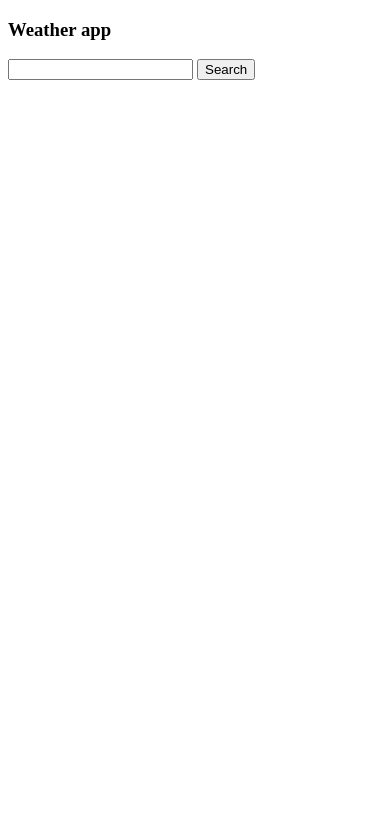
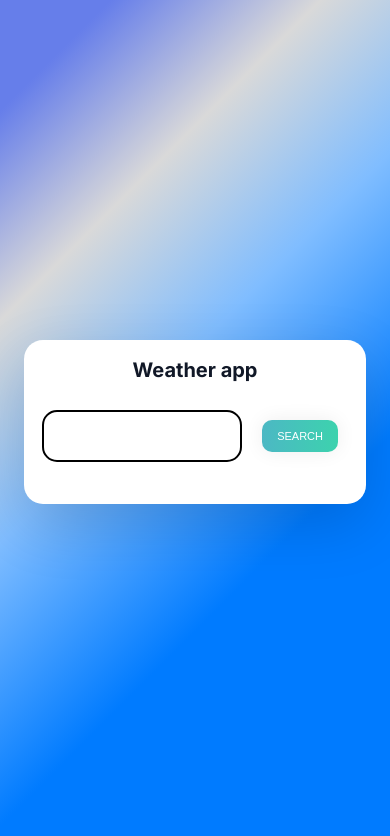
Before and after one commit to DomCraft-Dev/weather-app, a plain HTML site: page index.html in a window 390 px wide. Drawn offline with Linux system fonts and the light colour scheme.

Commit message:
V1.1 UI update

```diff
--- a/index.html
+++ b/index.html
@@ -5,6 +5,8 @@
     <meta name="viewport" content="width=device-width, initial-scale=1.0">
     <title>Weather app</title>
     <link rel="stylesheet" href="style.css">
+    <link rel="preconnect" href="https://fonts.googleapis.com">
+    <link href="https://fonts.googleapis.com/css2?family=Inter:wght@400;500;600;700&display=swap" rel="stylesheet">
 </head>
 <body>
     <div class="container">
--- a/style.css
+++ b/style.css
@@ -0,0 +1,145 @@
+/*========= Reset & Base ==========*/
+*{
+    margin: 0;
+    padding: 0;
+    box-sizing: border-box;
+}
+body {
+    font-family: 'Inter' , -apple-system, sans-serif;
+    background: #667EEA;
+    background: linear-gradient(135deg,rgba(102, 126, 234, 1) 9%, rgba(217, 217, 217, 1) 26%, rgba(128, 189, 255, 1) 44%, rgba(0, 123, 255, 1) 67%);
+    min-height: 100vh;
+    display: flex;
+    justify-content: center;
+    align-items: center;
+    padding: 24px;
+}
+/*========Container=======*/
+.container {
+    background: white;
+    border-radius: 24px;
+    padding: 40px;
+    max-width: 480px;
+    width: 100%;
+    box-shadow: 0 20px 60px rgba(0, 0, 0, 0.15);
+}
+/*========Title=========*/
+h3{
+    font-size: 28px;
+    font-weight: 700;
+    color: #111827;
+    text-align: center;
+    margin-bottom: 28px;
+}
+.container >div:first-of-type{
+    display: flex;
+    gap: 10px;
+    margin-bottom: 24px;
+}
+/*Search Box*/
+#inputText{
+    flex: 1;
+    padding: 14px 18px;
+    border:  2px solid black;
+    border-radius: 15px;
+    font-size: 15px;
+    font-family: inherit;
+    outline: none;
+    transition: border-color 0.2s;
+}
+#inputText:focus{
+    border-color: #3b82f6;
+}
+#inputText::placeholder{
+    color: #9ca3af;
+}
+#btnSearch{
+    background-image: linear-gradient(to right, #4CB8C4 0%, #3CD3AD 51%, #4CB8C4 100%);
+    margin: 10px;
+  padding: 15px 45px;
+  text-align: center;
+  text-transform: uppercase;
+  transition: 0.5s;
+  background-size: 200% auto;
+  color: white;
+  box-shadow: 0 0 20px #eee;
+  border-radius: 10px;
+  display: block;
+  outline: none;
+  border: none;
+}
+#btnSearch:hover{
+    background-position: right center;
+  color: #fff;
+  text-decoration: none;
+  cursor: pointer;
+}
+#btnSearch:active{
+    transform: scale(1.2);
+}
+/*==========Result card========*/
+#result{
+    text-align: center;
+    color: #111827;
+}
+#result h2{
+    font-size: 24px;
+    font-weight: 600;
+    margin-bottom: 16px;
+    color: #111827;
+}
+#result p{
+    font-size: 36px;
+    font-weight: 700;
+    color: #3b82f6;
+    margin: 12px 0;
+}
+/*======Responsive=======*/
+@media (max-width: 480px){
+     .container {
+    padding: 24px;
+    border-radius: 20px;
+  }
+
+  h3 {
+    font-size: 22px;
+  }
+
+  #inputText {
+    padding: 12px 14px;
+    font-size: 14px;
+  }
+
+  #btnSearch {
+    padding: 12px 18px;
+    font-size: 14px;
+  }
+
+  #result p:first-of-type {
+    font-size: 28px;
+  }
+}
+@media (max-width: 440px){
+     .container {
+    padding: 18px;
+    border-radius: 19px;
+  }
+
+  h3 {
+    font-size: 20px;
+  }
+
+  #inputText {
+    padding: 10px 10px;
+    font-size: 11px;
+  }
+
+  #btnSearch {
+    padding: 10px 15px;
+    font-size: 11px;
+  }
+
+  #result p:first-of-type {
+    font-size: 24px;
+  }
+}
```
